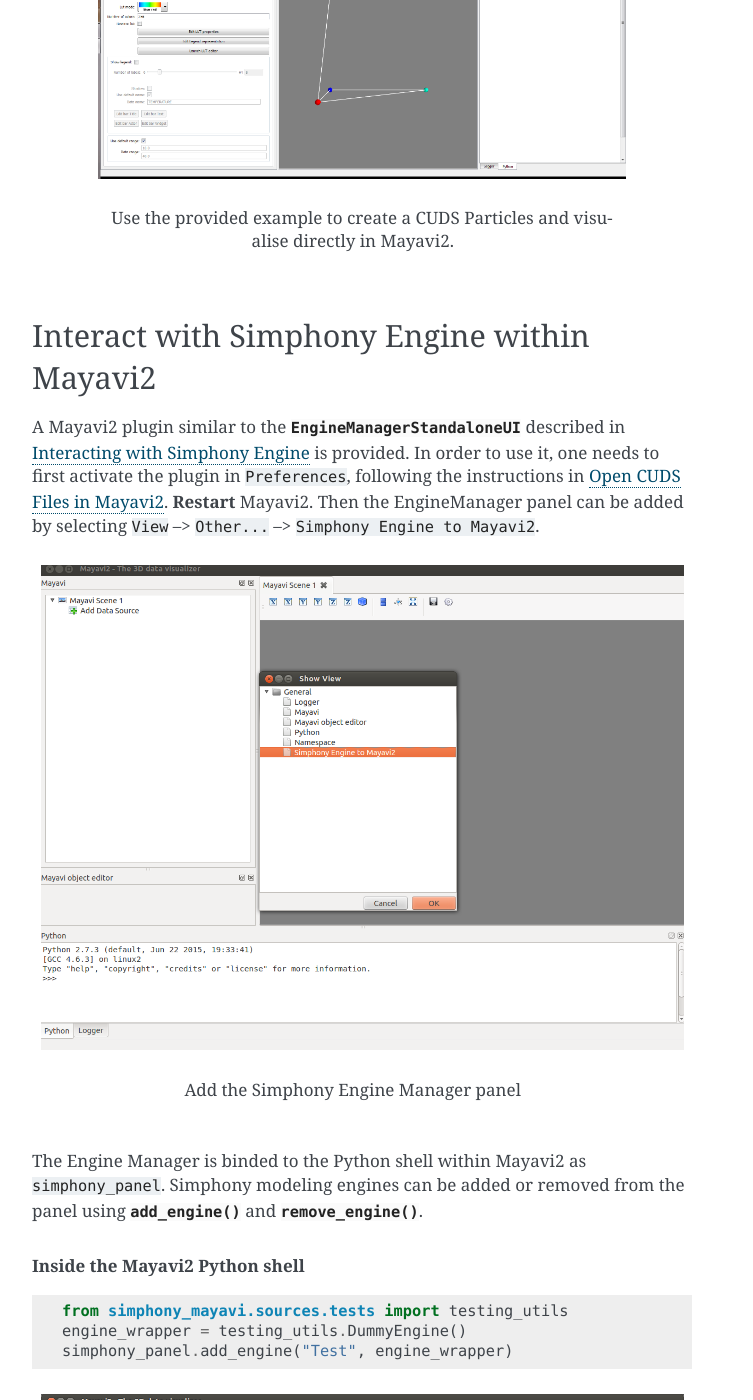
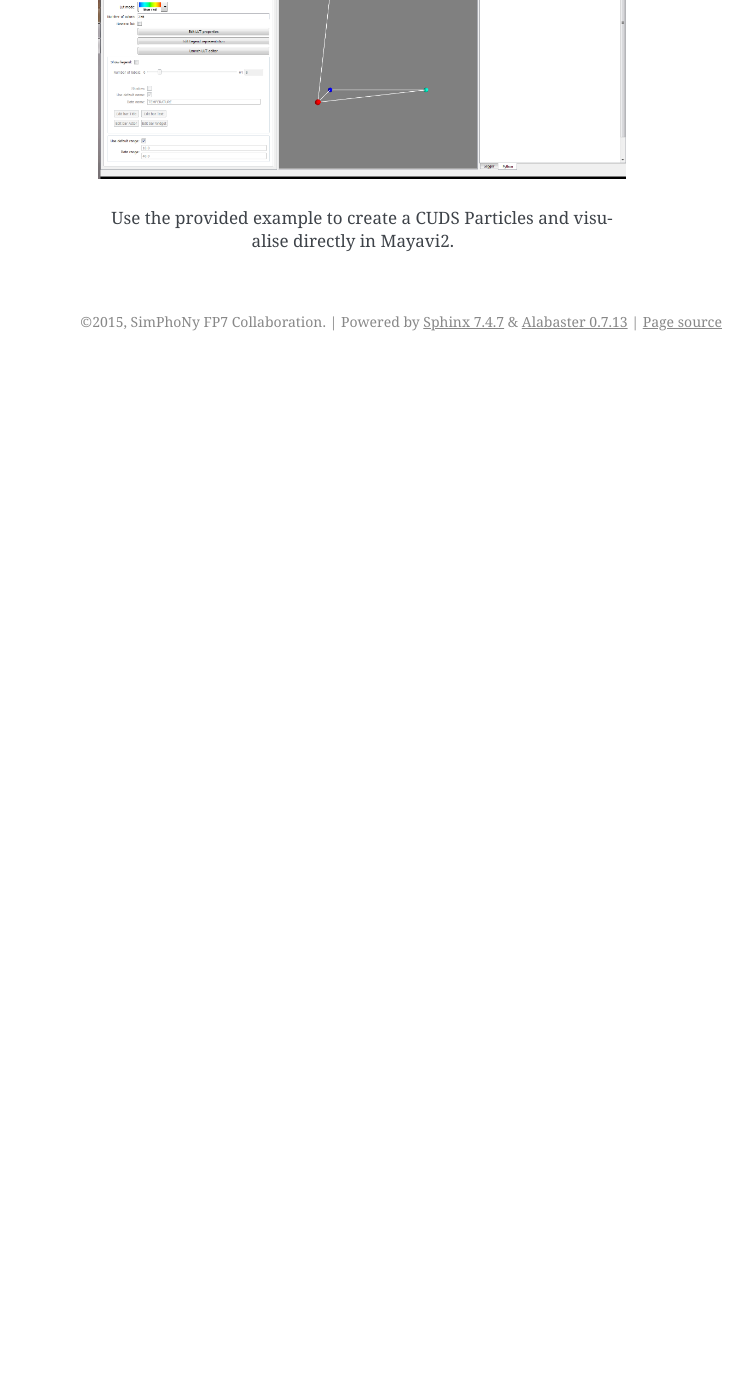
Before and after one commit to simphony/simphony-mayavi, a Sphinx documentation site: the page built from doc/source/mayavi2.rst, in a window 1280 px wide and 1400 px high, scrolled down 3461 px. Shown: the whole window, without its empty margins (388-1141 px from the left). Built offline with Sphinx 7.4.7, drawn with Linux system fonts in a browser that asks for light colours; the version number could not be read and is left out; after the commit the page ends 3822 px from its top, so only the background shows below that; some of the changed text lies outside the part shown.

Commit message:
updated doc, added a section on EngineManager

```diff
--- a/doc/source/index.rst
+++ b/doc/source/index.rst
@@ -4,10 +4,11 @@
 ===========
 
 .. toctree::
-   :maxdepth: 1
+   :maxdepth: 2
 
-   SimPhoNy <simphony>
+   SimPhoNy<simphony>
    Mayavi2 <mayavi2>
+   Interacting with Simphony Engine <engine>
 
 API Reference
 =============
--- a/doc/source/mayavi2.rst
+++ b/doc/source/mayavi2.rst
@@ -68,34 +70,3 @@
 
    Use the provided example to create a CUDS Particles and visualise
    directly in Mayavi2.
-
-
-Interact with Simphony Engine within Mayavi2
---------------------------------------------
-
-A Mayavi2 plugin similar to the
-:class:`~simphony_mayavi.plugins.engine_manager_standalone_ui.EngineManagerStandaloneUI`
-described in :ref:`engine-manager-standalone-label` is provided. In order to use it,
-one needs to first activate the plugin in ``Preferences``, following the instructions
-in `Open CUDS Files in Mayavi2`_. **Restart** Mayavi2. Then the EngineManager panel
-can be added by selecting
-``View`` --> ``Other...`` --> ``Simphony Engine to Mayavi2``.
-
-.. figure:: _images/engine_manager_mayavi2_setup.png
-
-   Add the Simphony Engine Manager panel
-
-The Engine Manager is binded to the Python shell within Mayavi2 as
-``simphony_panel``.  Simphony modeling engines can be added or
-removed from the panel using :func:`~simphony_mayavi.plugins.engine_manager.add_engine`
-and :func:`~simphony_mayavi.plugins.engine_manager.remove_engine`.
-
-.. rubric:: Inside the Mayavi2 Python shell
-
-.. code-block:: python
-
-   from simphony_mayavi.sources.tests import testing_utils
-   engine_wrapper = testing_utils.DummyEngine()
-   simphony_panel.add_engine("Test", engine_wrapper)
-
-.. figure:: _images/engine_manager_mayavi2.png
```
Also changed, not shown: other parts of doc/source/mayavi2.rst (+2 -0 lines), doc/source/engine.rst (added, +90 -0 lines), doc/source/simphony.rst (+0 -43 lines), doc/source/_images/engine_manager_mayavi2.png, doc/source/_images/engine_manager_mayavi2_setup.png, doc/source/_images/engine_manager_standalone_ui.png, doc/source/_images/engine_manager_standalone_ui_2.png (deleted), doc/source/_images/engine_manager_standalone_ui_add_engine.png, doc/source/_images/engine_manager_standalone_ui_add_source.png (added), doc/source/_images/engine_manager_standalone_ui_run_and_animate.png (added), 3 other files.
